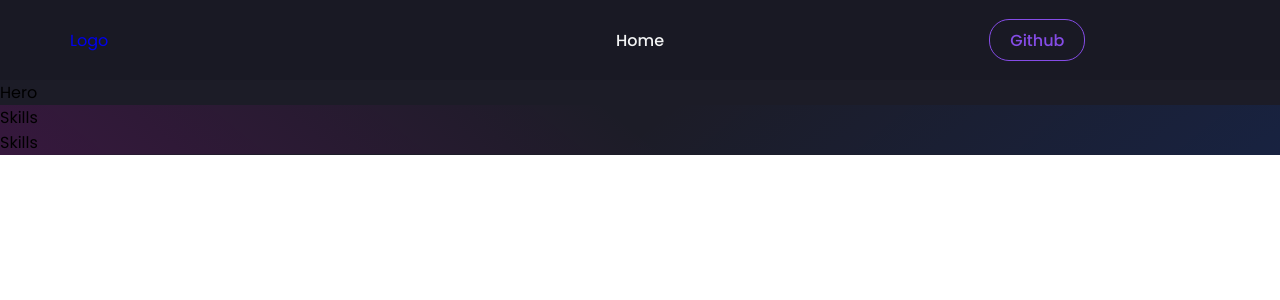
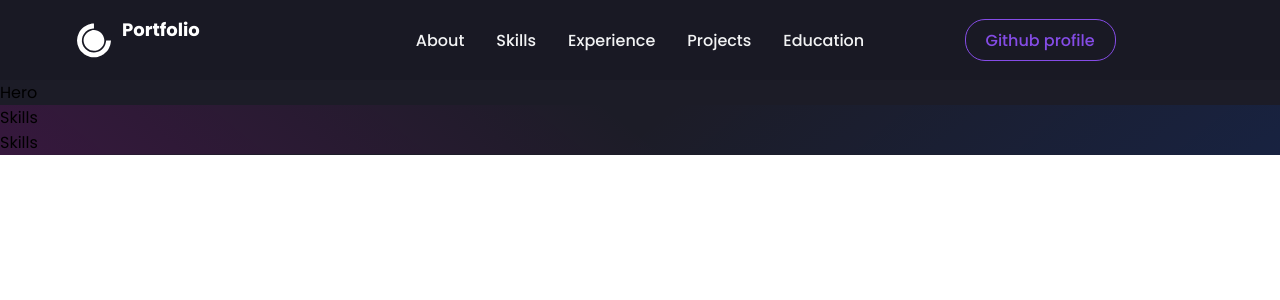
Before and after one commit to Zenkovsky03/showcase, a React (Create React App) app: page / in a window 1280 px wide. Shown: the top 300 px of the page. Built offline with nearby package versions, Linux system fonts and the light colour scheme.

Commit message:
Improved: display of Navitems and logo

```diff
--- a/src/components/Navbar/index.js
+++ b/src/components/Navbar/index.js
@@ -1,6 +1,8 @@
 import React from 'react';
 import styled from 'styled-components';
 import {Link as LinkR} from 'react-router-dom';
+import {DiCssdeck} from "react-icons/di";
+
 
 const Nav = styled.nav`
     background-color: ${({ theme }) => theme.card_light};
@@ -113,17 +115,39 @@ const GithubContainer = styled.button`
 
 `;
 
+export const Span = styled.div`
+    padding: 0 4px;
+    font-weight: bold;
+    font-size: 18px;
+`;
+
 function Navbar() {
     return (
         <Nav>
             <NavContainer>
-                <NavLogo>Logo</NavLogo>
+                <NavLogo to="/">
+                    <a
+                        style={{
+                            display: "flex",
+                            aligItems:'center',
+                            color: 'white',
+                            marginBottom: '20',
+                            cursor: 'pointer',
+                        }}
+                    >
+                        <DiCssdeck size="3rem" /> <Span>Portfolio</Span>
+                    </a>
+                </NavLogo>
                 <MobileIcon></MobileIcon>
                 <NavItems>
-                    <NavLink>Home</NavLink>
+                    <NavLink href="#about">About</NavLink>
+                    <NavLink href="#skills">Skills</NavLink>
+                    <NavLink href="#experience">Experience</NavLink>
+                    <NavLink href="#projects">Projects</NavLink>
+                    <NavLink href="#education">Education</NavLink>
                 </NavItems>
                 <ButtonContainer>
-                    <GithubContainer>Github</GithubContainer>
+                    <GithubContainer>Github profile</GithubContainer>
                 </ButtonContainer>
             </NavContainer>
         </Nav>
```
